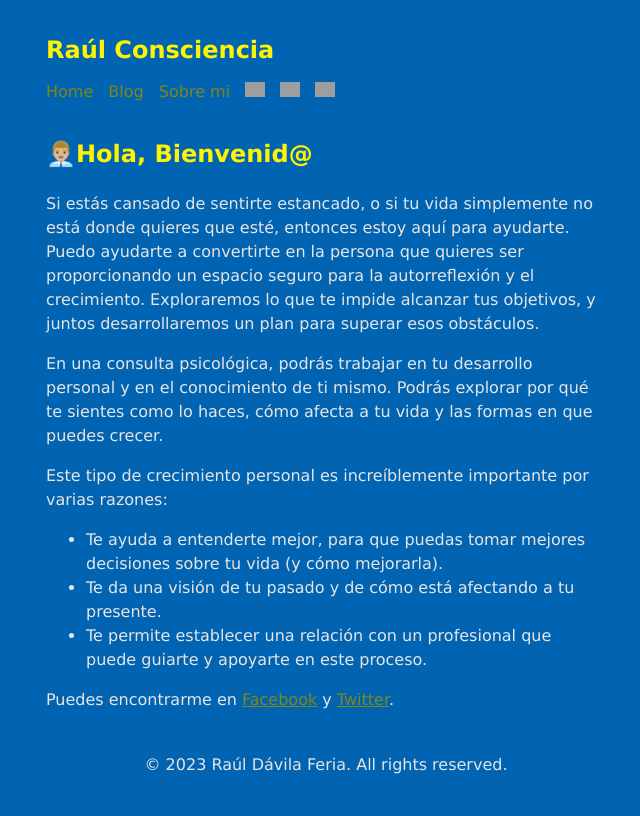
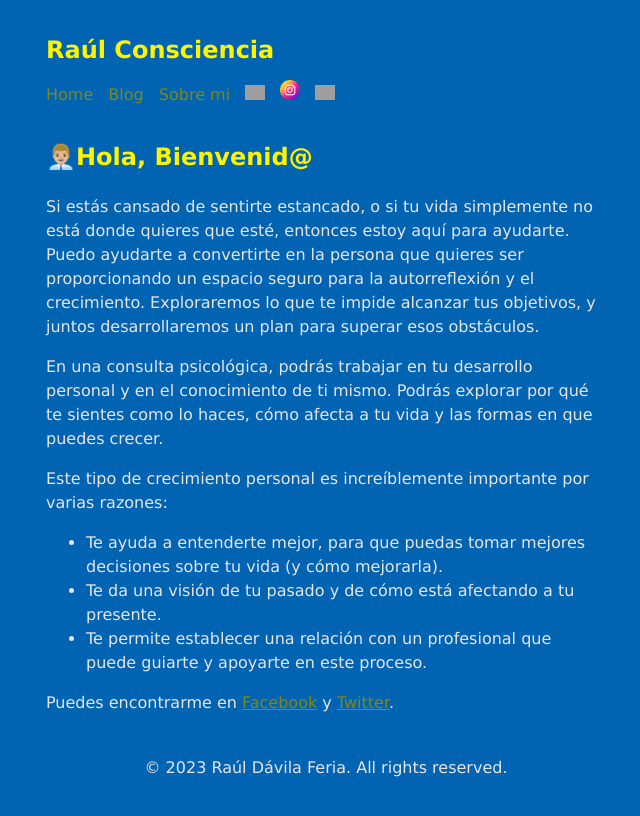
Before and after one commit to magoMercurio/raul-consciencia, an Astro site: page / in a window 1280 px wide. Shown: the whole page, without its empty margins (314-954 px from the left). Built offline with nearby package versions, Linux system fonts and the light colour scheme; Astro itself is replaced by a stand-in of ours; grey boxes are pictures that could not be loaded.

Commit message:
Update Header.astro

```diff
--- a/src/components/Header.astro
+++ b/src/components/Header.astro
@@ -12,7 +12,7 @@ import { SITE_TITLE } from '../config';
 		<HeaderLink href="/blog">Blog</HeaderLink>
 		<HeaderLink href="/about">Sobre mi</HeaderLink>
 		<HeaderLink href="https://www.facebook.com/raul.consciencia" target="_blank"><img class="nav-logo-social" src="/public/img/logo-facebook.png" alt=""></HeaderLink>
-		<HeaderLink href="https://www.instagram.com/consciencia_rd/" target="_blank"><img class="nav-logo-social" src="/public/img/logo-instagram.png" alt=""></HeaderLink>
+		<HeaderLink href="https://www.instagram.com/consciencia_rd/" target="_blank"><img class="nav-logo-social" src="/img/logo-instagram.png" alt=""></HeaderLink>
 		<HeaderLink href="https://twitter.com/psicord11" target="_blank"> <img class="nav-logo-social" src="/public/img/145812.png" alt=""> </HeaderLink>
 	</nav>
 </header>
```
